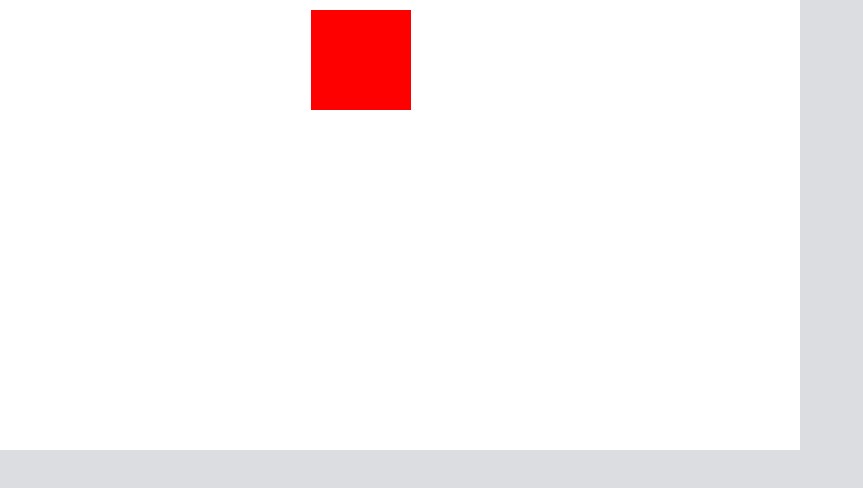
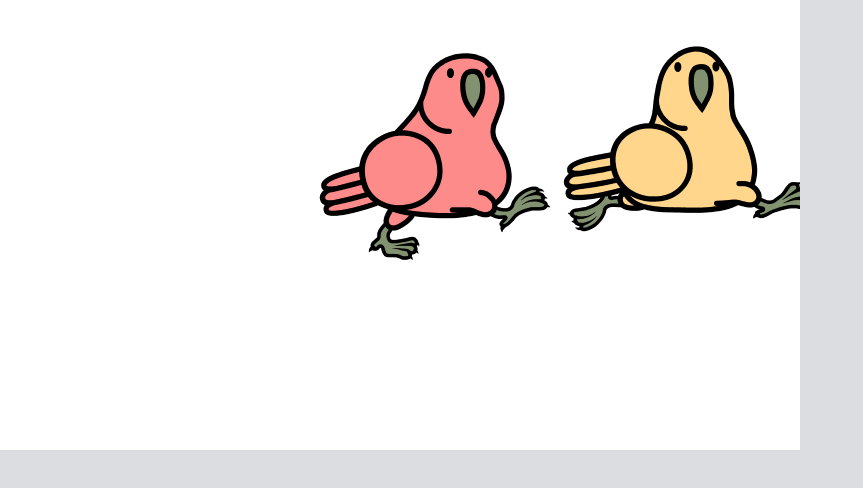
Before and after one commit to thomashockaday/kill-the-parrot, a plain HTML site: page index.html in a window 1280 px wide. Shown: the whole page, without its empty margins (0-863 px from the left). Drawn offline with Linux system fonts and the light colour scheme.

Commit message:
Add Sprite class for image rendering

```diff
--- a/Parrot.js
+++ b/Parrot.js
@@ -1,6 +1,6 @@
-class Parrot {
+class Parrot extends Sprite {
   constructor({ position }) {
-    this.position = position;
+    super({ position });
     this.width = 100;
     this.height = 100;
   }
@@ -8,9 +8,4 @@ class Parrot {
   update() {
     this.position.x++;
   }
-
-  draw(ctx) {
-    ctx.fillStyle = "red";
-    ctx.fillRect(this.position.x, this.position.y, this.width, this.height);
-  }
 }
--- /dev/null
+++ b/Sprite.js
@@ -0,0 +1,12 @@
+class Sprite {
+  constructor({ position }) {
+    this.position = position;
+
+    this.image = new Image();
+    this.image.src = "parrot.png";
+  }
+
+  draw(ctx) {
+    ctx.drawImage(this.image, this.position.x, this.position.y);
+  }
+}
--- a/index.html
+++ b/index.html
@@ -13,6 +13,7 @@
   <body>
     <canvas>Your browser does not support canvas elements.</canvas>
 
+    <script src="Sprite.js"></script>
     <script src="Parrot.js"></script>
     <script src="main.js"></script>
   </body>
```
